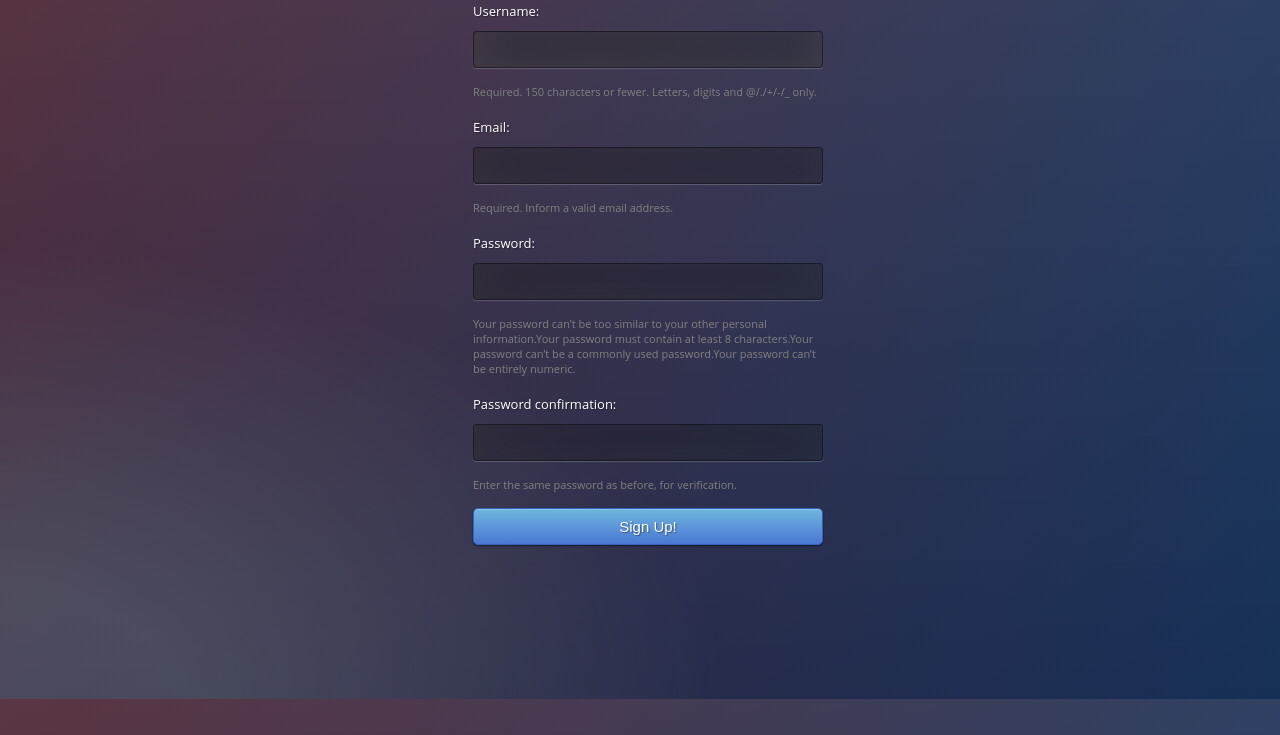
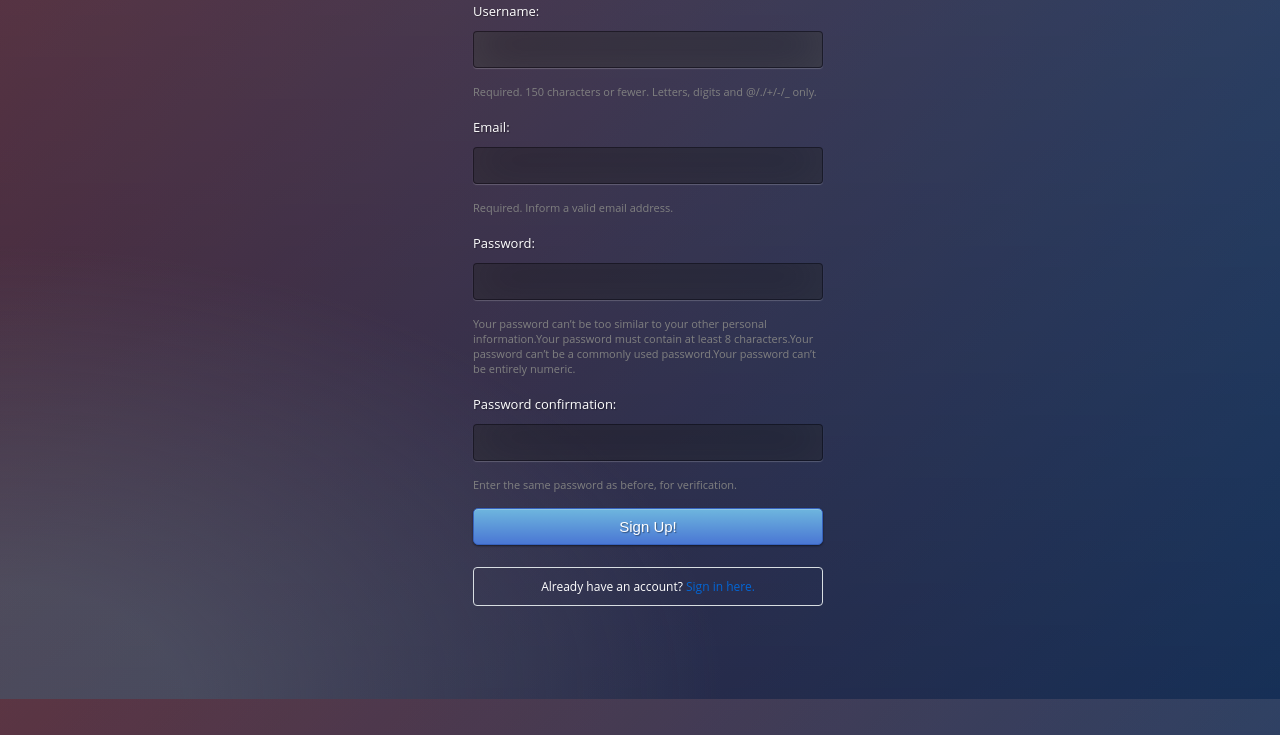
Before and after one commit to WANGXiaowen0904/JumpRhythm, a Django app: page /jumprhythm/sign-up/ in a window 1280 px wide. Shown: the part 101-836 px from the top of the page. Run offline with Django 3.2, Linux system fonts and the light colour scheme.

Commit message:
Added href between sign in and sign up page.

```diff
--- a/myauth/static/css/forms.css
+++ b/myauth/static/css/forms.css
@@ -103,6 +103,21 @@
     text-align: center;
 }
 
+.jump p {
+    padding: 10px 20px;
+    text-align: center;
+    border: 1px solid #d8dee2;
+    border-radius: 4px;
+    color: #ffffff;
+    font-size: 12px;
+    transform: translateY(10px);
+}
+
+.jump a {
+    color: #0366d6;
+    text-decoration: none;
+}
+
 input {
     width: 100%;
     margin-bottom: 10px;
--- a/myauth/templates/myauth/base.html
+++ b/myauth/templates/myauth/base.html
@@ -10,9 +10,13 @@
     <link rel="stylesheet" href="{% static 'css/theme.css' %}">
 </head>
 <body>
-    <div class="sign">
-{% block content %}
-{% endblock %}
+<div class="sign">
+    {% block content %}
+    {% endblock %}
+    <div class="jump">
+        {% block jump %}
+        {% endblock %}
     </div>
+</div>
 </body>
 </html>
--- a/myauth/templates/myauth/signin.html
+++ b/myauth/templates/myauth/signin.html
@@ -10,3 +10,9 @@
         <button type="submit" class="btn btn-block btn-large btn-primary">Sign in</button>
     </form>
 {% endblock %}
+{% block jump %}
+    <p>
+        New to JumpRhythm?
+        <a href="/jumprhythm/sign-up/">Sign up here.</a>
+    </p>
+{% endblock %}
--- a/myauth/templates/myauth/signup.html
+++ b/myauth/templates/myauth/signup.html
@@ -25,3 +25,9 @@
         <button type="submit" class="btn btn-primary btn-block btn-large">Sign Up!</button>
     </form>
 {% endblock %}
+{% block jump %}
+    <p>
+        Already have an account?
+        <a href="/jumprhythm/sign-in/">Sign in here.</a>
+    </p>
+{% endblock %}
```
